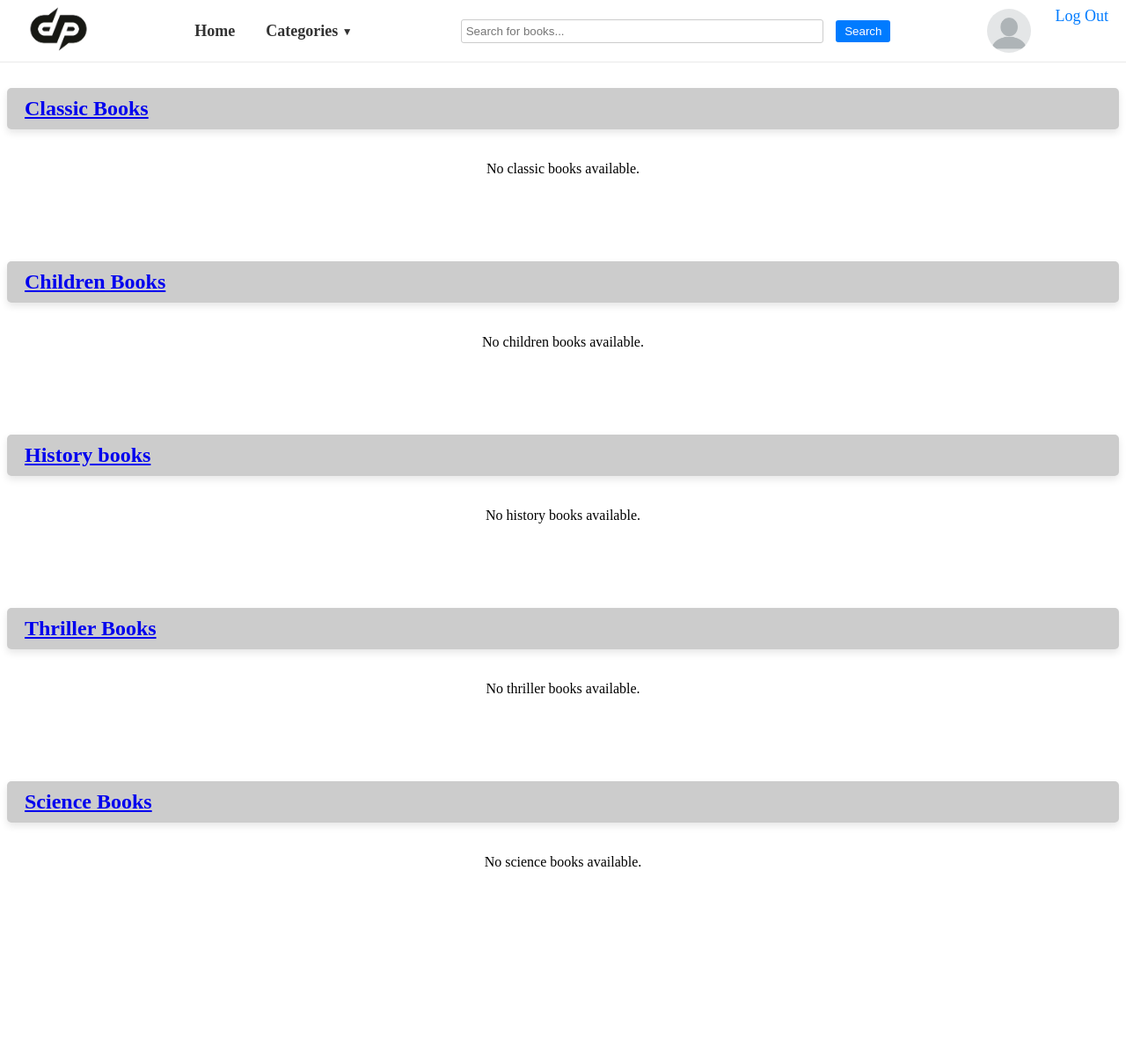
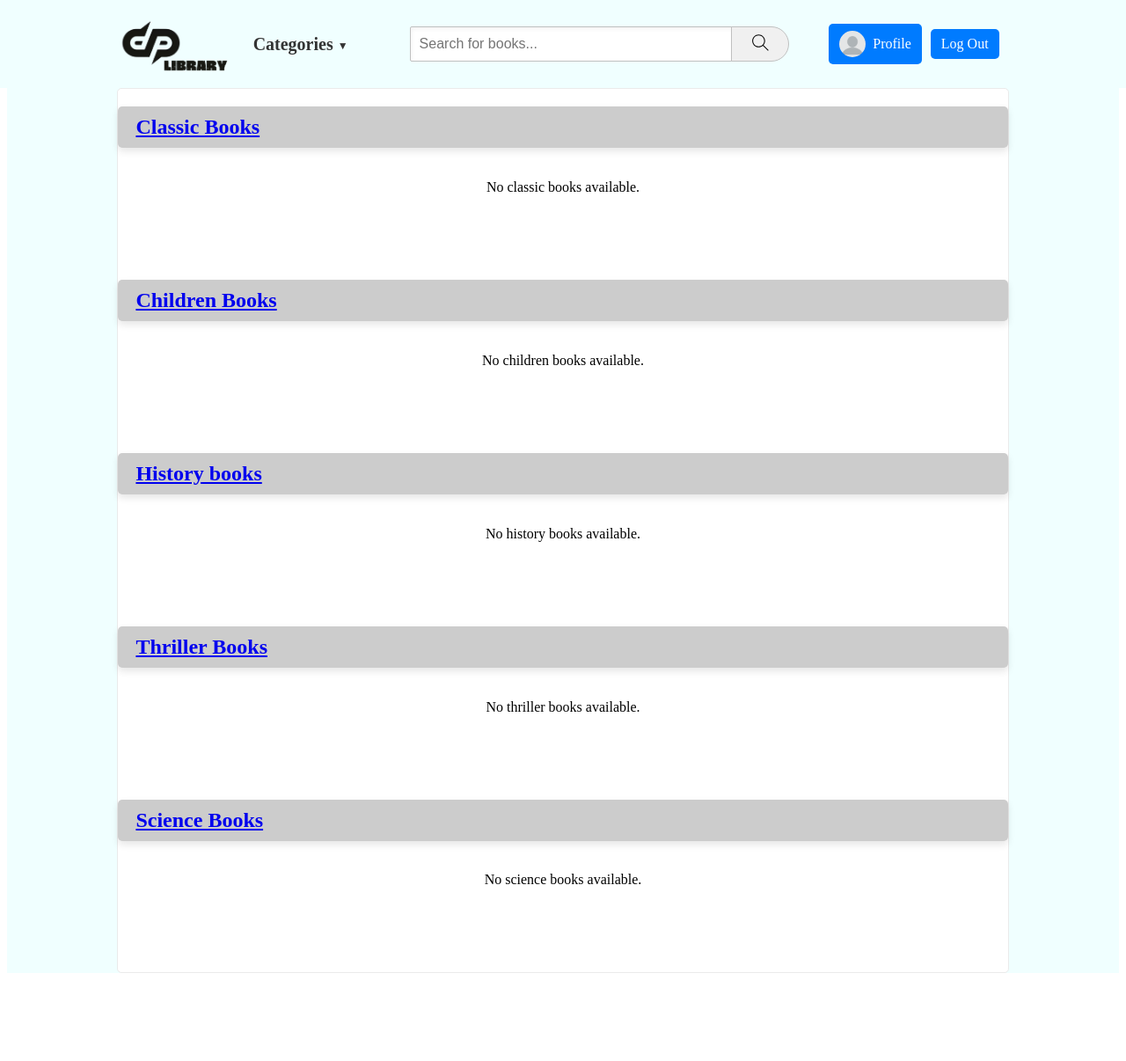
Before and after one commit to tdp1996/Library_Management_System, a Django app: page / in a window 1280 px wide. Shown: the whole page at 88% size. Before the commit the page ends 985 px from the top, so only its background shows below. Run offline with Django 5.2, Linux system fonts and the light colour scheme; the visitor is signed in with stand-in values (Sample User, id 1); data that the repository does not hold is empty.

Commit message:
refactor header

```diff
--- /dev/null
+++ b/library_management/library/static/styles/general.css
@@ -0,0 +1,3 @@
+.main {
+    background-color: azure;
+}
--- a/library_management/library/static/styles/header.css
+++ b/library_management/library/static/styles/header.css
@@ -1,30 +1,33 @@
-header {
-    height: 70px;
-    font-size: 18px;
+.header {
+    height: 100px;
     display: flex;
     flex-direction: row;
     justify-content: space-between;
     align-items: center;
-    padding: 0 20px;
+    padding: 0 10.5%;
+    background-color: azure;
     position: fixed;
     top: 0;
     left: 0;
     right: 0;
-    background-color: white;
-    border-bottom: 1px solid rgb(234, 234, 234);
     z-index: 100;
 }
 
-.logo img{
-    height: 70px;
+.logo {
+    height: 100px;
 }
 
+.navbar {
+    display: flex;
+    align-items: center;
+    justify-content: center;
+
+}
 .navbar ul {
-    list-style: none;
-    margin: 0;
-    padding: 0;
     display: flex;
-    gap: 20px;
+
+    font-size: 20px;
+    padding: 20px;
 }
 
 .navbar ul li {
@@ -37,73 +40,20 @@ header {
     font-weight: bold;
 }
 
-.search_books {
-    display: flex;
-    align-items: center;
-}
-
-.search_books input {
-    width: 400px;
-    padding: 5px;
-    border: 1px solid #ccc;
-    border-radius: 3px;
-    margin-right: 10px;
-}
-
-.search_books button {
-    padding: 5px 10px;
-    background-color: #007bff;
-    color: white;
-    border: none;
-    border-radius: 3px;
-    cursor: pointer;
-}
-
-.search_books button:hover {
-    background-color: #0056b3;
-}
-
-.auth .profile-pic {
-    width: 50px;
-    height: 50px;
-    border-radius: 50%;
-    border: 2px solid #fff;
-    margin-right: 10px;
-    float: right;
-}
-
-
-.auth {
-    display: flex;
-    gap: 15px
-}
-
-.auth a {
-    text-decoration: none;
-    color: #007bff;
-}
-
-.auth a:hover {
-    text-decoration: underline;
-}
-
-/* Style cho menu dropdown */
 .navbar .dropdown {
     position: relative;
     display: inline-block;
   }
 
-  /* Style cho nút dropdown bao gồm mũi tên */
+
 .navbar .dropbtn span {
-    font-size: 12px;  /* Điều chỉnh kích thước mũi tên */
-    vertical-align: middle;  /* Căn giữa mũi tên với chữ */
+    font-size: 12px;
+    vertical-align: middle;
     cursor: pointer;
 }
 
-  /* Điều chỉnh thêm cho toàn bộ nút nếu cần */
 .navbar .dropbtn {
     cursor: pointer;
-    padding: 10px 15px;
 }
 
 
@@ -128,8 +78,88 @@ header {
     background-color: #f7f4f4;
 }
 
-  /* Hiển thị dropdown khi hover */
+
 .navbar .dropdown:hover .dropdown-content {
     display: block;
     cursor: pointer;
 }
+
+
+
+form {
+    flex: 1;
+    padding-left: 50px;
+    margin-right: 35px;
+    max-width: 450px;
+    display: flex;
+    align-items: center;
+}
+
+.search-bar {
+    flex: 1;
+    height: 36px;
+    padding-left: 10px;
+    font-size: 16px;
+    border: 1px solid rgb(192, 192, 192);
+    border-radius: 2px;
+    box-shadow: inset 1px 2px 5px rgba(0 ,0, 0, 0.05);
+}
+
+.search-button {
+    height: 40px;
+    width: 66px;
+    background-color: rgb(240, 240, 240);
+    border-width: 1px;
+    border-style: solid;
+    border-color: rgb(192, 192, 192);
+    margin-left: -5px;
+    margin-right: 10px;
+    border-top-right-radius: 20px;
+    border-bottom-right-radius: 20px;
+}
+
+.search-button:hover {
+    background-color: rgb(126, 118, 118);
+}
+
+.search-icon {
+    width: 25px;
+}
+
+.auth {
+    display: flex;
+    justify-content: flex-end;
+}
+
+.profile-link, .auth-link {
+    display: flex;
+    align-items: center;
+    padding: 8px 12px;
+    background-color: #007bff;
+    color: white;
+    text-decoration: none;
+    border-radius: 5px;
+    margin-right: 10px;
+    transition: background-color 0.3s ease;
+  }
+
+.profile, .login-signup {
+    display: flex;
+    justify-content: center;
+    align-items: center;
+}
+
+.auth a:hover {
+    text-decoration: underline;
+}
+
+.profile-link:hover, .auth-link:hover {
+    background-color: #0056b3;
+}
+
+.profile-pic {
+    width: 30px;
+    height: 30px;
+    border-radius: 50%;
+    margin-right: 8px;
+}
--- a/library_management/library/static/styles/homepage.css
+++ b/library_management/library/static/styles/homepage.css
@@ -1,6 +1,11 @@
 .container {
-    margin-top: 100px;
+    width: 80%;
+    background-color: white;
+    border: 1px solid rgb(234, 234, 234);
     border-radius: 5px;
+    margin: 100px auto;
+    justify-content: center;
+    align-items: center;
 
 }
 
--- a/library_management/library/templates/header.html
+++ b/library_management/library/templates/header.html
@@ -1,13 +1,11 @@
 {% load static %}
 <link rel="stylesheet" href="{% static 'styles/header.css' %}">
 <header class="header">
-  <div class="logo">
-    <img src="{% static 'images/logo.webp' %}" alt="Library Logo">
-  </div>
+
+  <img class="logo" src="{% static 'images/logo.png' %}" alt="Library Logo">
 
   <nav class="navbar">
     <ul>
-      <li><a href="/">Home</a></li>
       <li class="dropdown">
         <a class="dropbtn">Categories <span>▼</span></a>
         <div class="dropdown-content">
@@ -34,39 +32,28 @@
     </ul>
   </nav>
 
-  <div class="search_books">
-    <form method="get" action="{% url 'library:search_books' %}">
-      <input type="text" name="query" placeholder="Search for books...">
-      <button type="submit">Search</button>
-    </form>
-  </div>
+  <form method="get" action="{% url 'library:search_books' %}">
+    <input class="search-bar" type="text" name="query" placeholder="Search for books...">
+    <button class="search-button" type="submit">
+      <img class="search-icon" src="{% static 'images/search.svg' %}" alt="Library Logo">
+    </button>
+  </form>
 
   <div class="auth">
     {% if user.is_authenticated %}
-    <div>
-      <a href="{% url 'library:member_profile' user.MemberID %}">
+    <div class="profile">
+      <a href="{% url 'library:member_profile' user.MemberID %}" class="profile-link">
         <img src="{% static 'images/profile_picture.webp' %}" alt="Profile Picture" class="profile-pic">
+        Profile
       </a>
-    </div>
-    <div>
-      <a href="{% url 'library:logout' %}">Log Out</a>
+      <a href="{% url 'library:logout' %}" class="auth-link">Log Out</a>
     </div>
     {% else %}
-      <div>
-        <a href="/login">Log In</a>
-      </div>
-      <div>
-        <a href="/register">Sign Up</a>
-      </div>
+    <div class="login-signup">
+      <a href="/login" class="auth-link">Log In</a>
+      <a href="/register" class="auth-link">Sign Up</a>
+    </div>
     {% endif %}
   </div>
+
 </header>
-
-{% if results %}
-    <h2>Results</h2>
-    <ul>
-      {% for book in results %}
-        <li>{{ book.Book_Title }} by {{ book.Book_Author }}</li>
-      {% endfor %}
-    </ul>
-{% endif %}
--- a/library_management/library/templates/main.html
+++ b/library_management/library/templates/main.html
@@ -5,7 +5,12 @@
 {% endblock %}
 
 {% block content %}
-  {% include "header.html" %}
-  {% include "homepage.html" %}
+  {% load static %}
+  <link rel="stylesheet" href="{% static 'styles/general.css' %}">
+
+  <div class="main">
+    {% include "header.html" %}
+    {% include "homepage.html" %}
+  </div>
 
 {% endblock %}
--- a/library_management/library/templates/master.html
+++ b/library_management/library/templates/master.html
@@ -1,13 +1,12 @@
 <!DOCTYPE html>
 <html>
 <head>
-
   <title>{% block title %}{% endblock %}</title>
 </head>
 <body>
 
-{% block content %}
-{% endblock %}
+  {% block content %}
+  {% endblock %}
 
 </body>
 </html>
```
Also changed, not shown: library_management/library/static/images/logo.png (added), library_management/library/static/images/logo.webp (deleted), library_management/library/static/images/search.svg (added).
